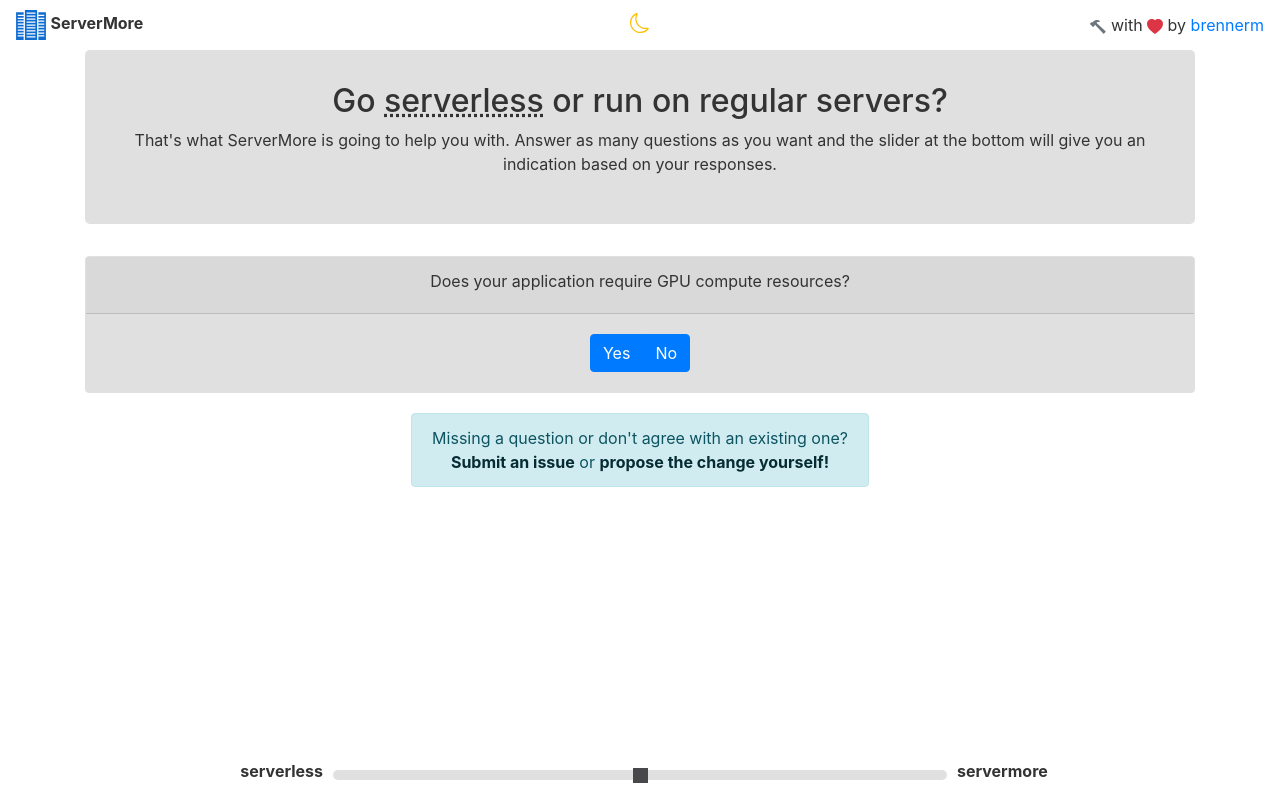
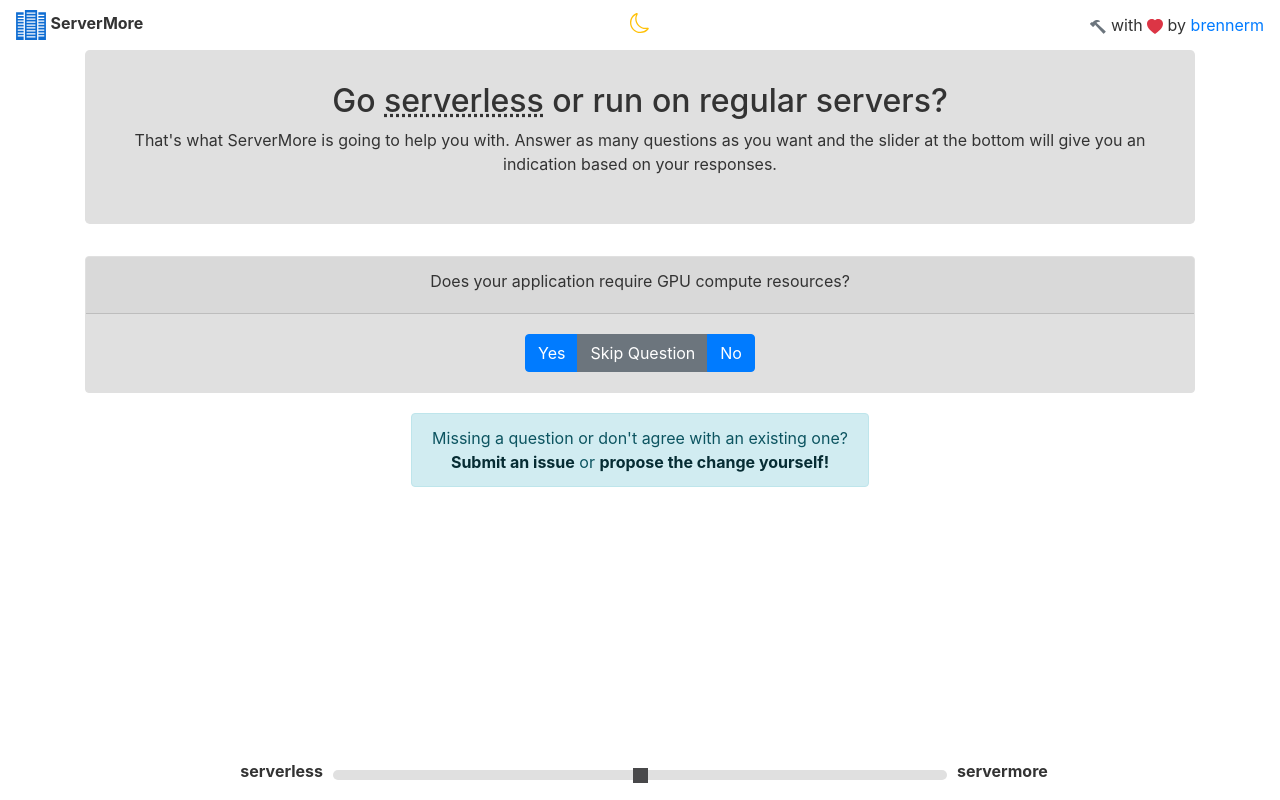
Before and after one commit to brennerm/servermore, a React (Create React App) app: page / in a window 1280 px wide. Built offline with nearby package versions, Linux system fonts and the light colour scheme.

Commit message:
add option to skip each question

```diff
--- a/src/App.tsx
+++ b/src/App.tsx
@@ -134,7 +134,7 @@
                       {question.answers.map((answer, answerIndex) => (
                         <ToggleButton
                           type="radio"
-                          variant="primary"
+                          variant={answer.value  === 0 ? "secondary" : "primary"}
                           key={`${questionIndex}-${answerIndex}`}
                           value={answerIndex}
                           checked={this.state.selectedAnswers[questionIndex] === answerIndex}
@@ -145,7 +145,7 @@
                       ))}
                     </ButtonGroup>
                   </Card.Body>
-                  <div className={this.state.selectedAnswers[questionIndex] === undefined ? "invisible" : "visible"}>
+                  <div className={this.state.selectedAnswers[questionIndex] === undefined || this.questions[questionIndex].answers[this.state.selectedAnswers[questionIndex]].hint === null? "invisible" : "visible"}>
                     <Card.Footer>
                       {
                         this.state.selectedAnswers[questionIndex] !== undefined
--- a/src/models.tsx
+++ b/src/models.tsx
@@ -4,6 +4,7 @@
 
   constructor(questionText: string, answers: Array<Answer>) {
     this.questionText = questionText
+    answers.push(new Answer('Skip Question', 0, null))
     this.answers = answers.sort((first, second) => second.value - first.value)
   }
 
```
